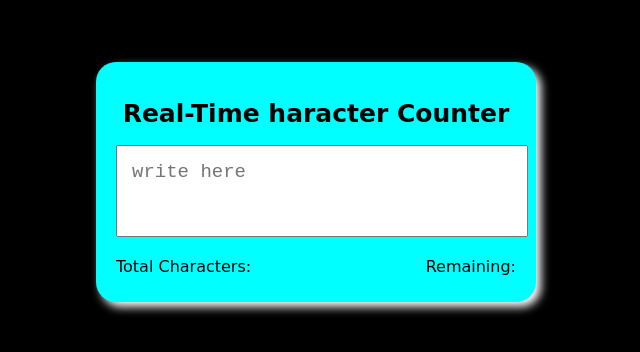
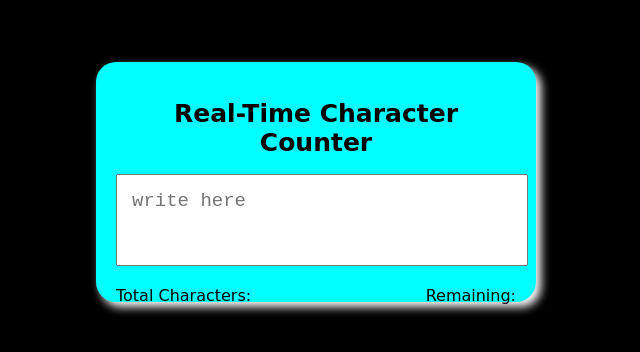
Before and after one commit to Satish232021/character-check, a plain HTML site: page index.html in a window 1280 px wide. Shown: the part 218-570 px from the top of the page, without its empty margins (324-964 px from the left). Drawn offline with Linux system fonts and the light colour scheme.

Commit message:
Update index.html with typo mistakes

```diff
--- a/index.html
+++ b/index.html
@@ -8,7 +8,7 @@
 </head>
 <body>
     <div class="container">
-        <h1>Real-Time haracter Counter</h1>
+        <h1>Real-Time Character Counter</h1>
         <textarea class="content" name="textarea" id="text" placeholder="write here" maxlength="100"></textarea>
         <div class="data">
             <p>Total Characters: <span class="total">0</span></p>
```
